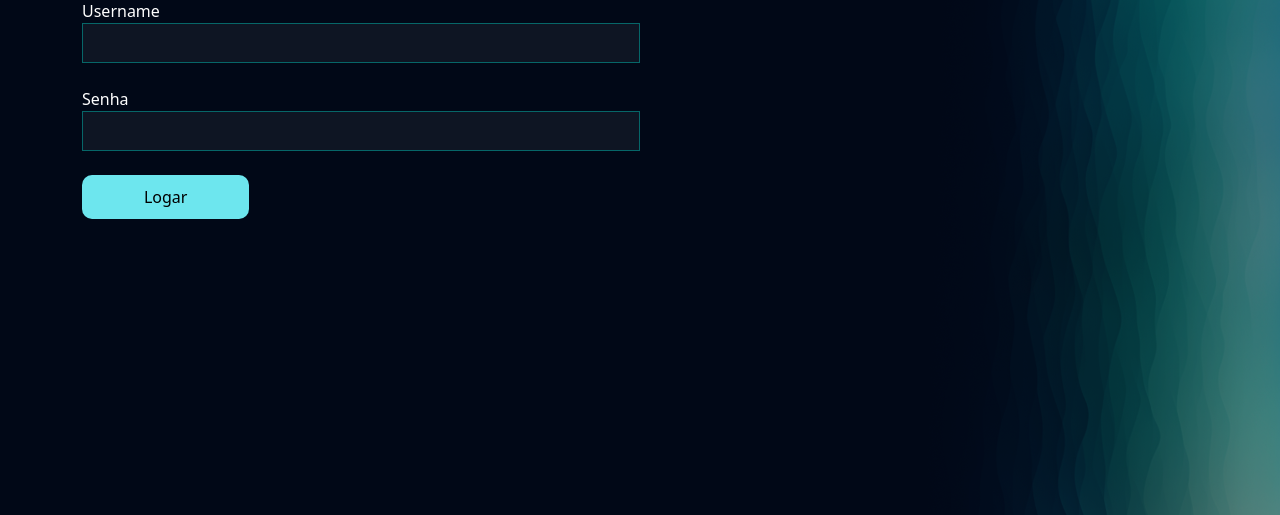
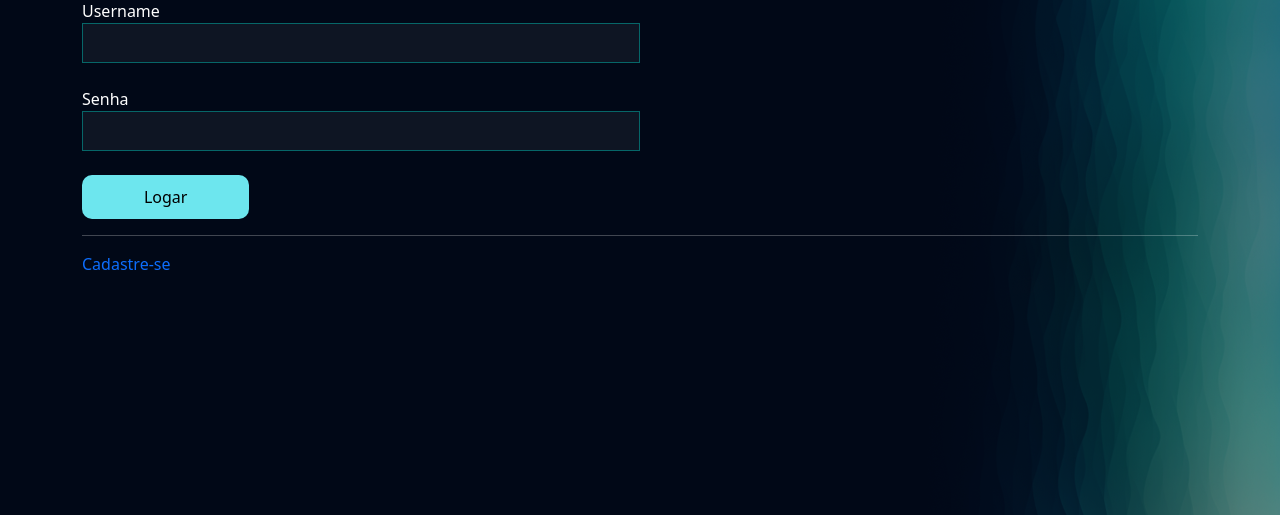
Before and after one commit to VictorRobert0/Pystackweek-8.0---Victor-Roberto---Vita-LAB, a Django app: page /usuarios/login/ in a window 1280 px wide. Shown: the part 144-659 px from the top of the page. Run offline with Django 4.2, Linux system fonts and the light colour scheme.

Commit message:
text "cadastre-se" adicionado no login

```diff
--- a/usuarios/templates/login.html
+++ b/usuarios/templates/login.html
@@ -35,6 +35,8 @@
                 <br>
                 <br>
                 <input type="submit" class="btn-default" value="Logar">
+                <hr>
+                <td><a style="text-decoration:none;"  href="{% url 'cadastro' %}" class="text">Cadastre-se</a></td>
             </form>
         </div>
     </div>
```
Also changed, not shown: db.sqlite3.
